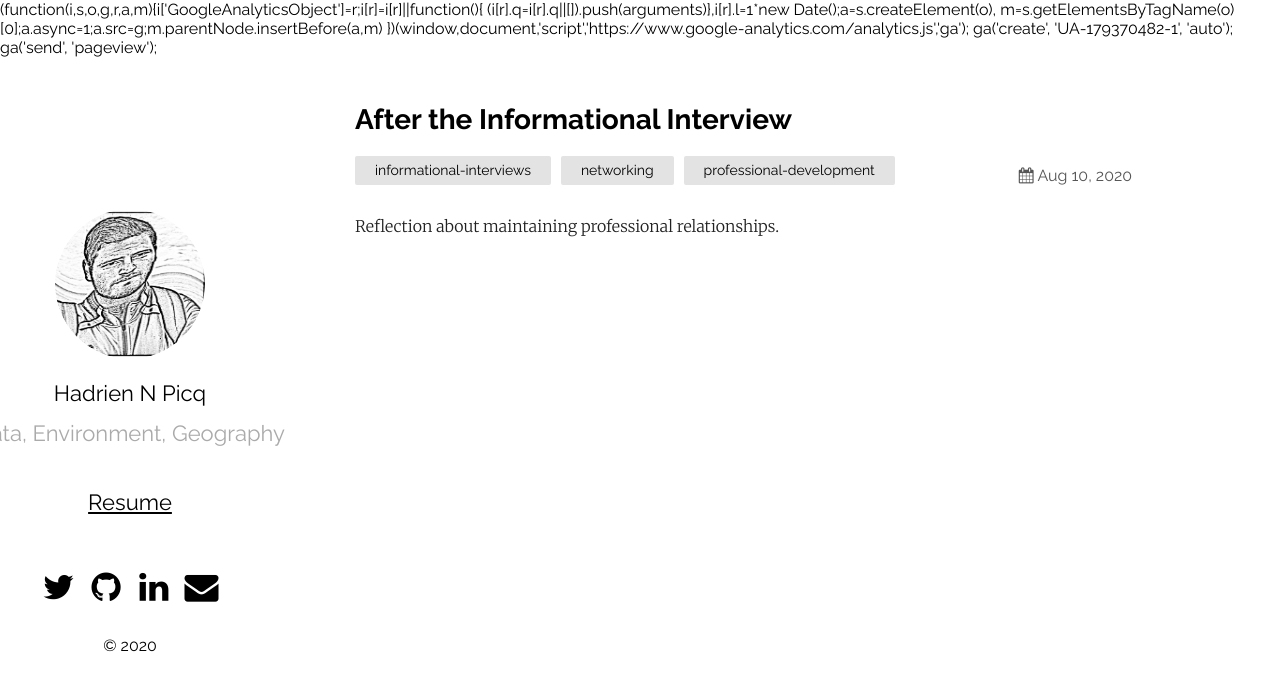
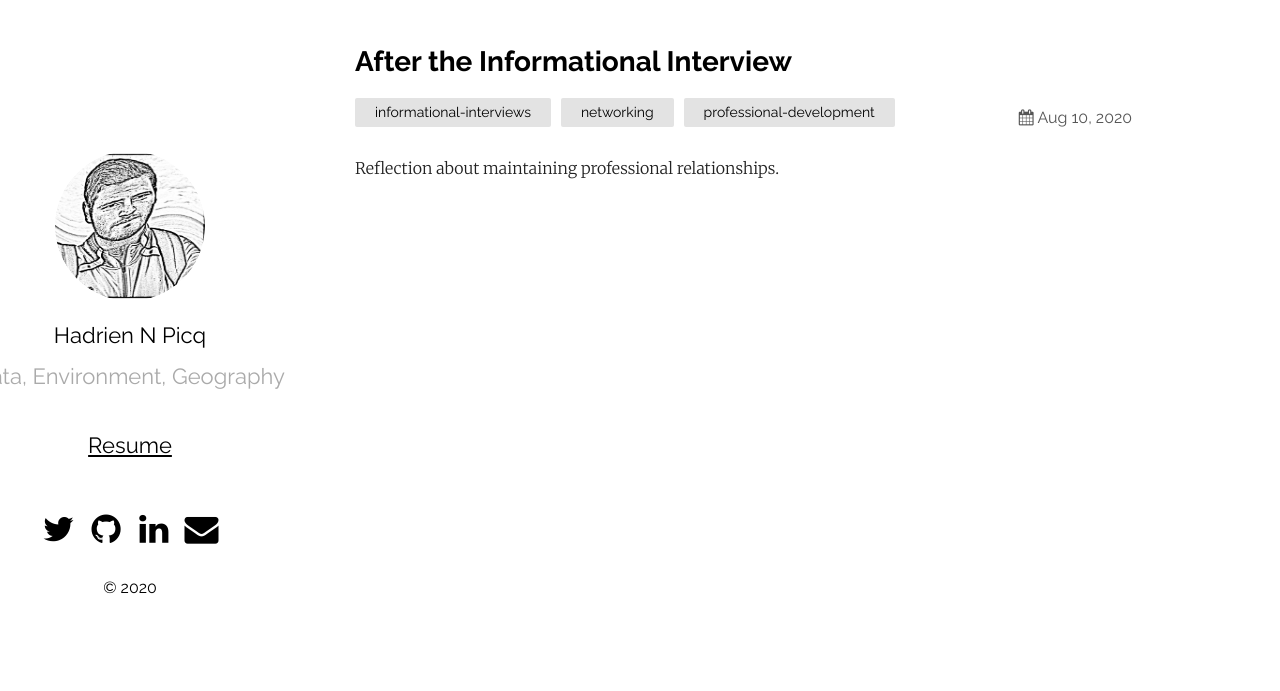
Before and after one commit to HP-Nunes/HP-Nunes.github.io, a Jekyll site: the page built from _posts/2020-08-10-After-the-Informational-Interview.md, in a window 1280 px wide. Shown: the top 691 px of the page. Built offline with Jekyll 4.4.1, drawn with Linux system fonts in a browser that asks for light colours.

Commit message:
fixing g-analytics stuff

```diff
--- a/_includes/analytics.html
+++ b/_includes/analytics.html
@@ -1,7 +1,9 @@
-(function(i,s,o,g,r,a,m){i['GoogleAnalyticsObject']=r;i[r]=i[r]||function(){
-    (i[r].q=i[r].q||[]).push(arguments)},i[r].l=1*new Date();a=s.createElement(o),
-    m=s.getElementsByTagName(o)[0];a.async=1;a.src=g;m.parentNode.insertBefore(a,m)
-    })(window,document,'script','https://www.google-analytics.com/analytics.js','ga');
+<!-- Global site tag (gtag.js) - Google Analytics -->
+<script async src="https://www.googletagmanager.com/gtag/js?id=UA-179370482-1"></script>
+<script>
+  window.dataLayer = window.dataLayer || [];
+  function gtag(){dataLayer.push(arguments);}
+  gtag('js', new Date());
 
-    ga('create', '{{ site.google_analytics }}', 'auto');
-    ga('send', 'pageview');
+  gtag('config', 'UA-179370482-1');
+</script>
--- a/_includes/head.html
+++ b/_includes/head.html
@@ -1,4 +1,3 @@
-<head>
 <meta charset="UTF-8">
 <meta name="viewport" content="width=device-width, initial-scale=1.0">
 <meta http-equiv="X-UA-Compatible" content="ie=edge">
@@ -10,6 +9,4 @@
 {% include analytics.html %}
 {% endif %}
 
-</head>
-
 <title>{{ page.title | default: site.title }}</title>
```
